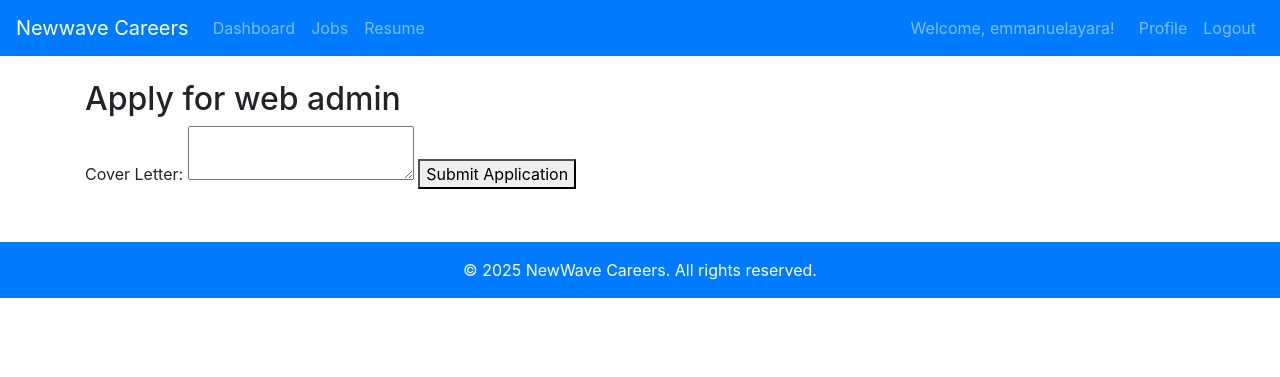
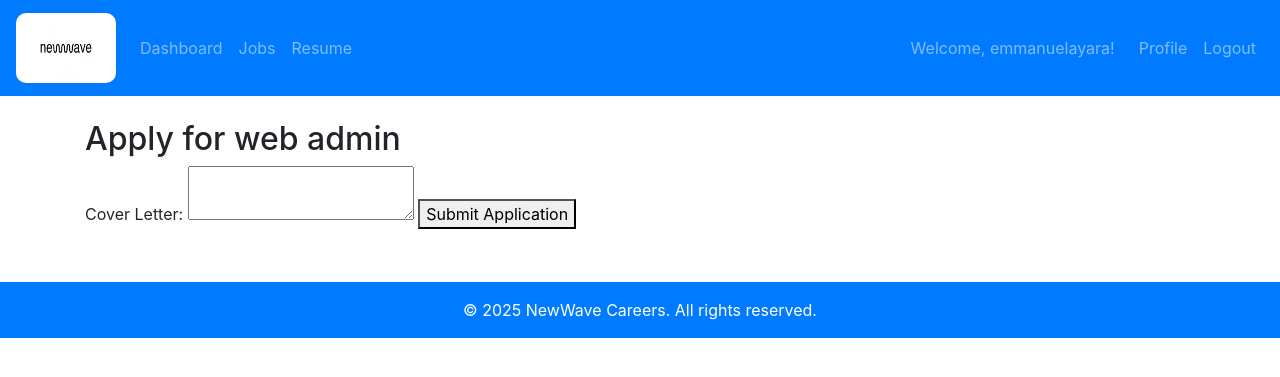
Before and after one commit to emmanuelayara/Newwave-Careers, a Flask app: page /apply/1 in a window 1280 px wide. Shown: the top 377 px of the page. Run offline with Flask 3, Linux system fonts and the light colour scheme; a user stored in the database is signed in; some libraries are stand-ins or nearby versions.

```diff
--- a/templates/layout.html
+++ b/templates/layout.html
@@ -12,7 +12,7 @@
 <body>
   <!-- Navigation -->
   <nav class="navbar navbar-expand-lg navbar-dark bg-primary">
-    <a class="navbar-brand" href="{{ url_for('home') }}">Newwave Careers</a>
+    <a class="navbar-brand" href="{{ url_for('home') }}"><img src="/static/logo.jpg" alt="" style="height: 70px; width: 100px; border-radius: 10px;"></a>
     <button class="navbar-toggler" type="button" data-toggle="collapse" data-target="#navbarContent"
       aria-controls="navbarContent" aria-expanded="false" aria-label="Toggle navigation">
       <span class="navbar-toggler-icon"></span>
```
Also changed, not shown: instance/newwave.db, static/logo.jpg (added), static/profile_pics/profile pics.jpg (added), static/profile_pics/user_1_profile_pics.jpg (added).
